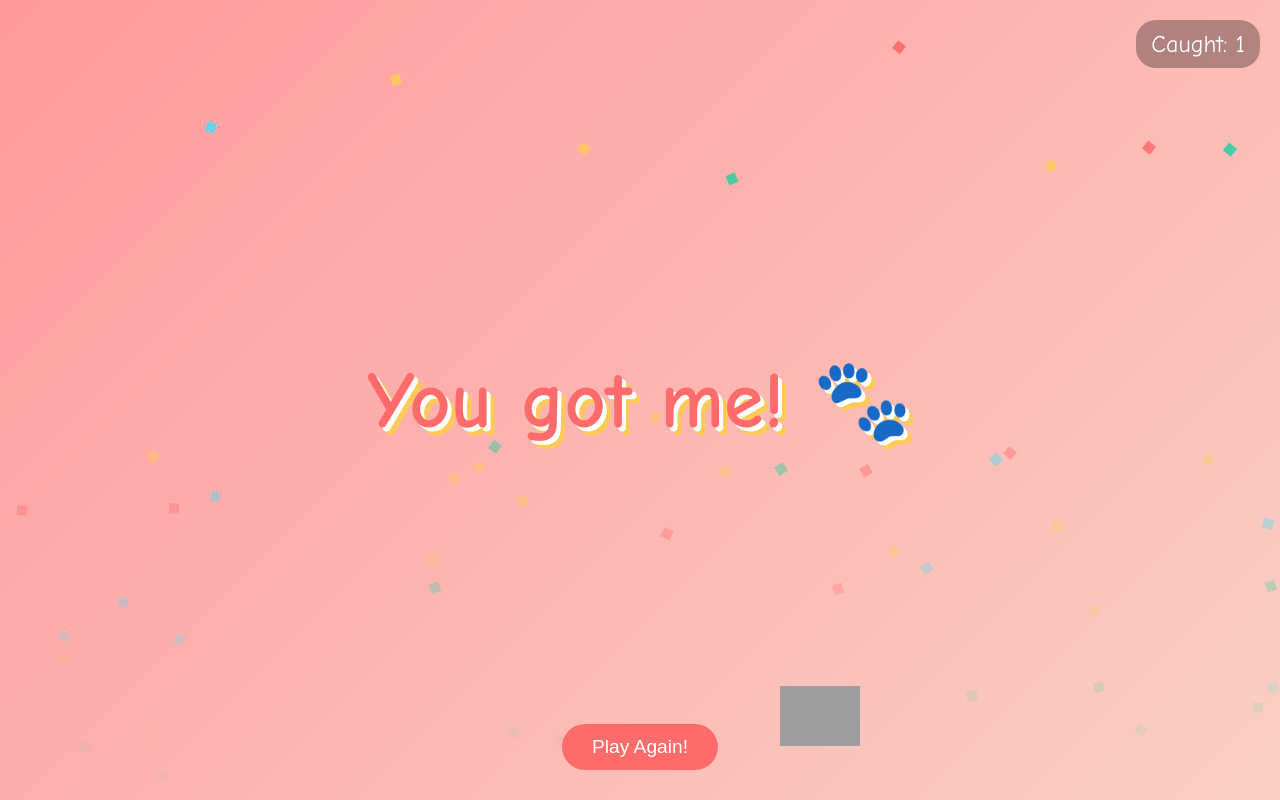
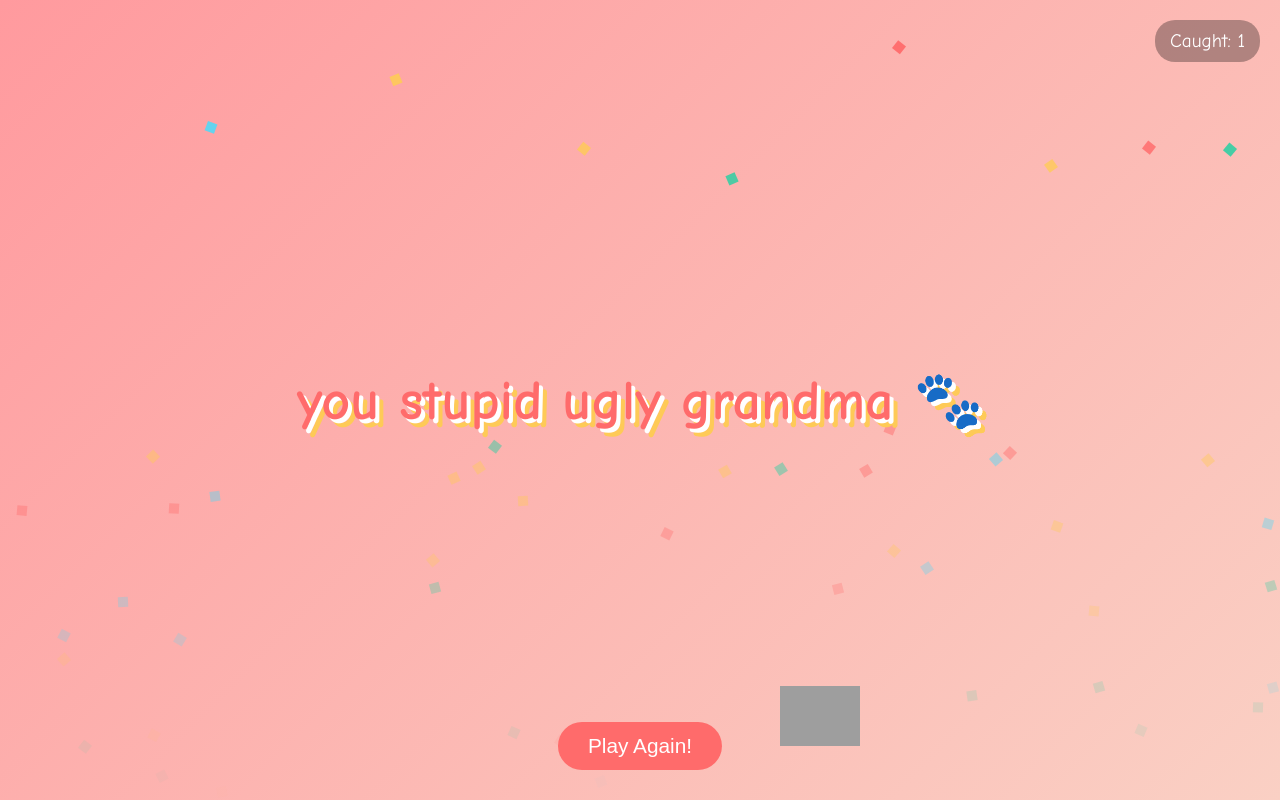
Before and after one commit to NineNine123/surprise, a plain HTML site: page index.html in a window 1280 px wide. Both pictures are taken after a click on the element 802 px from the left and 701 px from the top of the page. Drawn offline with Linux system fonts and the light colour scheme; grey boxes are pictures that could not be loaded.

Commit message:
cat catch game

```diff
--- a/index.html
+++ b/index.html
@@ -36,14 +36,13 @@
         top: 50%;
         left: 50%;
         transform: translate(-50%, -50%);
-        font-size: 5rem;
+        font-size: clamp(1.8rem, 6vw, 3.5rem); /* ✅ fits all screen sizes */
         font-weight: bold;
         color: #ff6b6b;
         text-shadow: 4px 4px 0px #fff, 8px 8px 0px #feca57;
         opacity: 0;
         pointer-events: none;
         z-index: 100;
-        animation: bounce 0.6s ease-out;
         white-space: nowrap;
       }
 
@@ -51,7 +50,7 @@
         position: absolute;
         top: 20px;
         right: 20px;
-        font-size: 1.5rem;
+        font-size: clamp(0.8rem, 3.5vw, 1.2rem);
         color: white;
         background: rgba(0, 0, 0, 0.3);
         padding: 10px 15px;
@@ -65,7 +64,7 @@
         left: 50%;
         transform: translateX(-50%);
         padding: 12px 30px;
-        font-size: 1.2rem;
+        font-size: clamp(1rem, 4vw, 1.3rem);
         background: #ff6b6b;
         color: white;
         border: none;
@@ -116,7 +115,7 @@
   <body>
     <div id="score">Caught: <span id="count">0</span></div>
     <div id="cat"></div>
-    <div id="message">You got me! 🐾</div>
+    <div id="message">you stupid ugly grandma 🐾</div>
     <button id="restart">Play Again!</button>
 
     <script>
```
